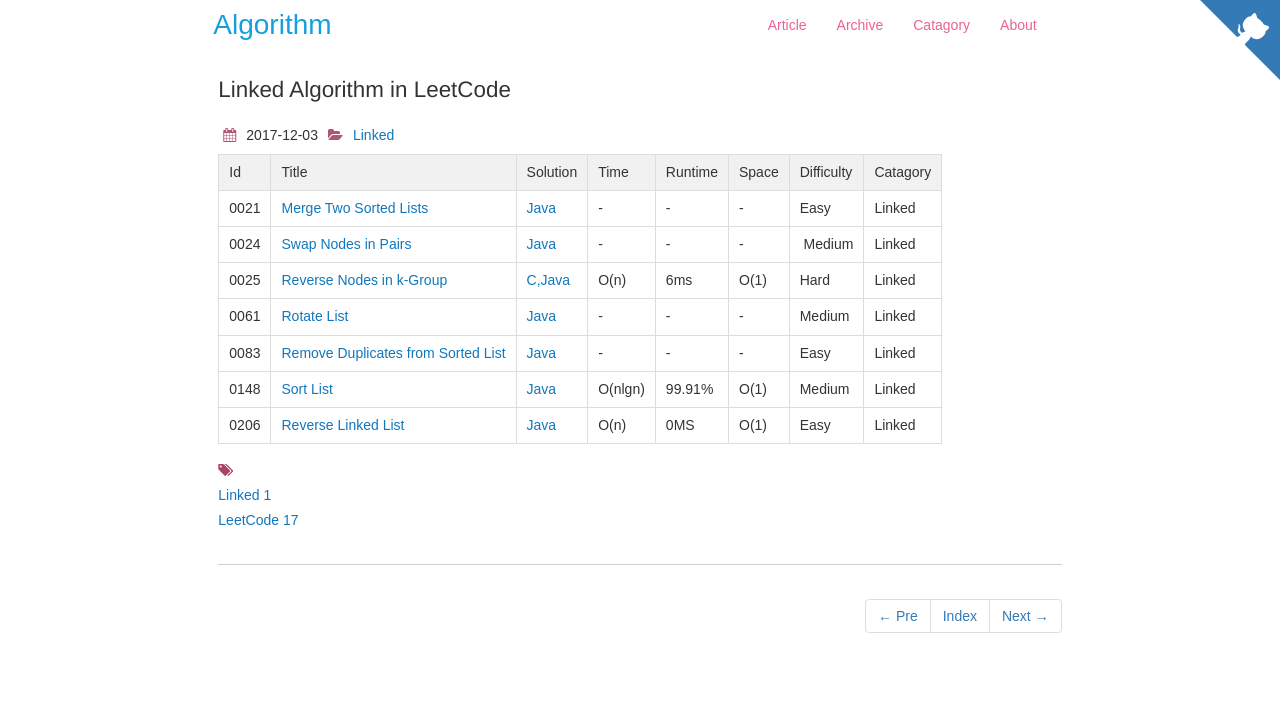
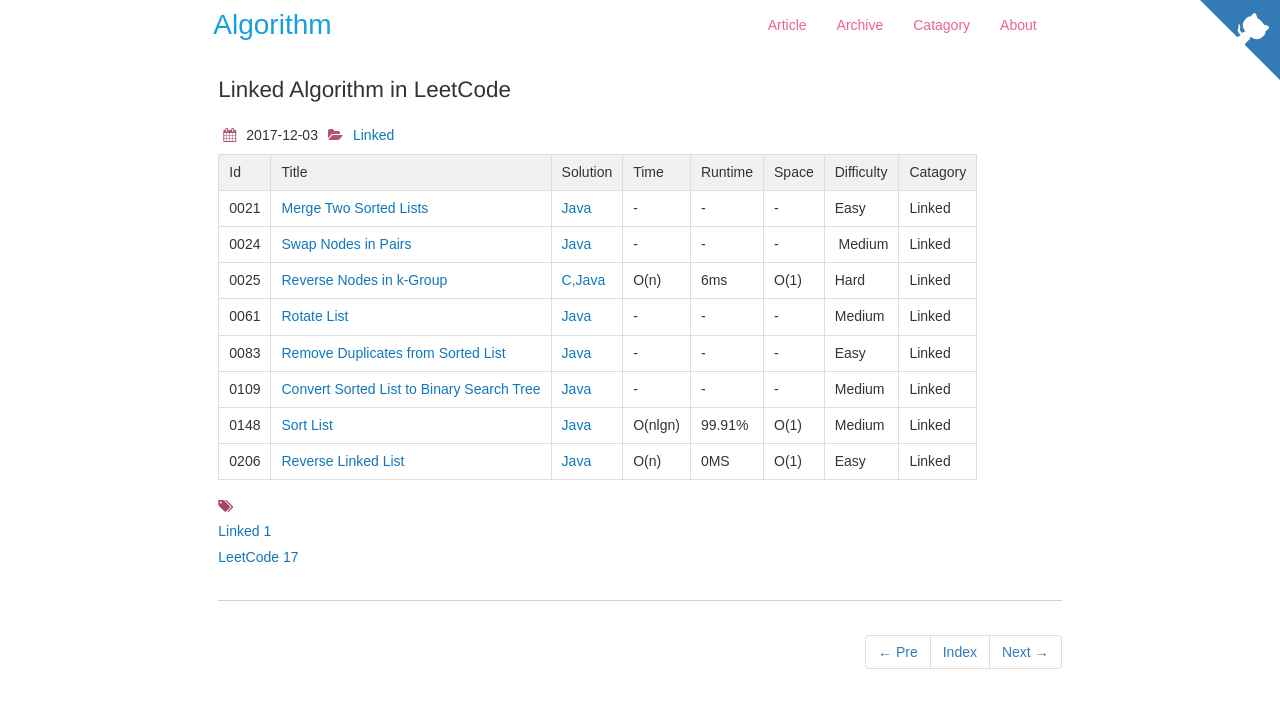
Before and after one commit to dunso/algorithm, a Jekyll site: the page built from docs/_posts/2017-12-03-Linked.md, in a window 1280 px wide. Shown: the top 708 px of the page. Built offline with Jekyll 4.4.1, drawn with Linux system fonts in a browser that asks for light colours; nearby versions of some CDN libraries.

Commit message:
Add index of LeetCode0109.java to docs

```diff
--- a/docs/_posts/2017-12-03-Linked.md
+++ b/docs/_posts/2017-12-03-Linked.md
@@ -17,5 +17,6 @@
 |0025|[Reverse Nodes in k-Group](https://leetcode.com/problems/reverse-nodes-in-k-group) | [C,Java](https://e.srl/leetcode-25/)  | O(n) |6ms| O(1)  |  Hard |Linked|
 |0061|[Rotate List](https://leetcode.com/problems/rotate-list/) | [Java](https://e.srl/leetcode-61/)  |-|-|-|  Medium |Linked|
 |0083|[Remove Duplicates from Sorted List](https://leetcode.com/problems/remove-duplicates-from-sorted-list/) | [Java](https://e.srl/leetcode-83/)  |-|-|-|  Easy |Linked|
+|0109|[Convert Sorted List to Binary Search Tree](https://leetcode.com/problems/convert-sorted-list-to-binary-search-tree) | [Java](https://e.srl/leetcode-109/)  |-|-|-|  Medium |Linked|
 |0148|[Sort List](https://leetcode.com/problems/sort-list/) | [Java](https://e.srl/leetcode-148/)  | O(nlgn) |99.91%| O(1)  |  Medium |Linked|
 |0206|[Reverse Linked List](https://leetcode.com/problems/reverse-linked-list) | [Java](https://e.srl/leetcode-206/)  | O(n) |0MS| O(1)  |  Easy |Linked|
```
